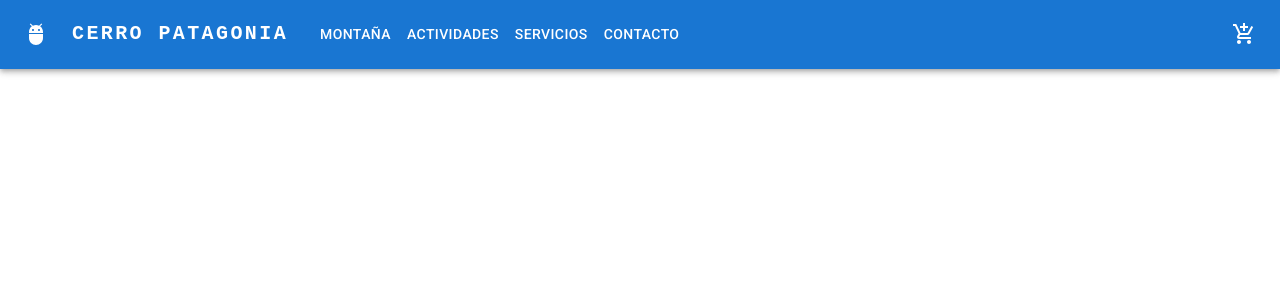
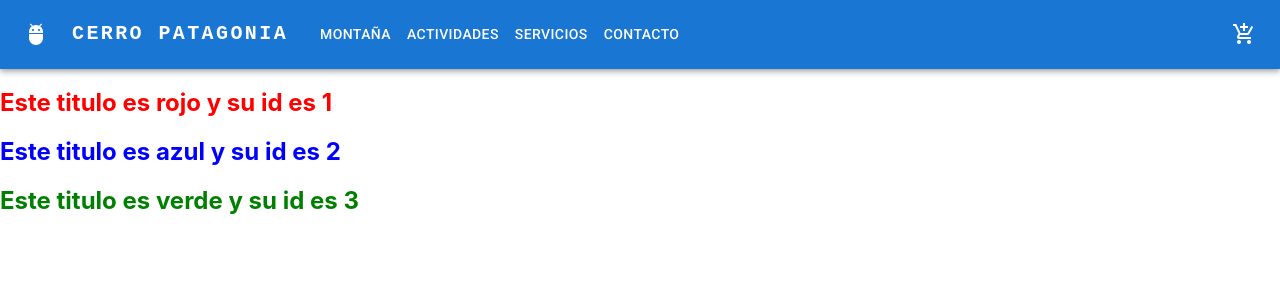
Before and after one commit to Nfontana1501/ReactJS-CoderHouse, a React (Create React App) app: page / in a window 1280 px wide. Shown: the top 300 px of the page. Built offline with nearby package versions, Linux system fonts and the light colour scheme.

Commit message:
tercer desafio ReactJS - CoderHouse

```diff
--- a/src/App.js
+++ b/src/App.js
@@ -1,10 +1,21 @@
 import './App.css';
+import ItemListContainer from './components/ItemListContainer';
 import NavBar from './components/NavBar';
 
 function App() {
+
+  function clText(text){
+    console.log(text)
+  }
+
   return (
     <div className="">
         <NavBar />
+        <ItemListContainer
+          color={["red", "blue", "green"]}
+          id={[1,2,3]}
+          clText={clText}
+          />
     </div>
   );
 }
--- /dev/null
+++ b/src/components/ItemListContainer.jsx
@@ -0,0 +1,14 @@
+import React from 'react'
+
+const ItemListContainer = ({color, id, clText}) => {
+    clText("Esto es un ItemListContainer");
+    return (
+        <>
+        <h2 style={{color:color[0]}}>Este titulo es rojo y su id es {id[0]}</h2>
+        <h2 style={{color:color[1]}}>Este titulo es azul y su id es {id[1]}</h2>
+        <h2 style={{color:color[2]}}>Este titulo es verde y su id es {id[2]}</h2>
+        </>
+    )
+}
+
+export default ItemListContainer;
--- a/src/index.js
+++ b/src/index.js
@@ -6,9 +6,9 @@ import reportWebVitals from './reportWebVitals';
 
 const root = ReactDOM.createRoot(document.getElementById('root'));
 root.render(
-  <React.StrictMode>
+  // <React.StrictMode>
     <App />
-  </React.StrictMode>
+  // </React.StrictMode>
 );
 
 // If you want to start measuring performance in your app, pass a function
```
